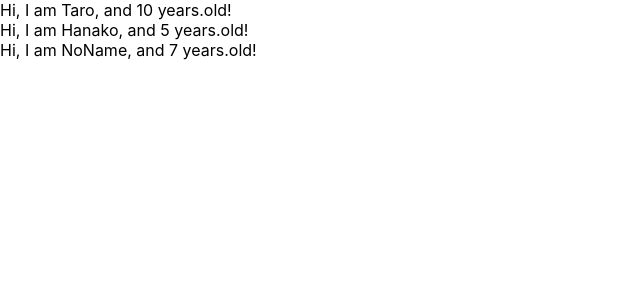
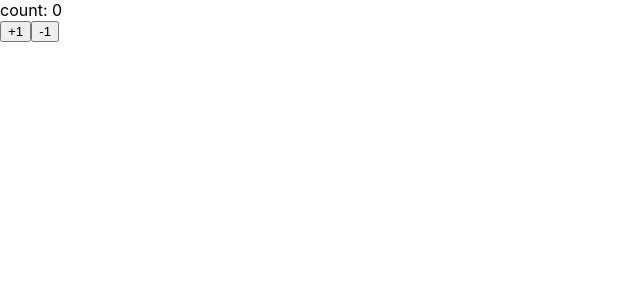
Before and after one commit to rururu16/react-redux-crud-application, a React (Create React App) app: page / in a window 1280 px wide. Shown: the top 300 px of the page, without its empty margins (0-640 px from the left). Built offline with nearby package versions, Linux system fonts and the light colour scheme.

Commit message:
learn state and setState

```diff
--- a/src/App.js
+++ b/src/App.js
@@ -1,30 +1,33 @@
-import React from 'react';
-import PropTypes from 'prop-types';
+import React, { Component } from 'react';
 
-// 関数コンポーネント、ファンクションコンポーネント
-const App = () =>{
-  const profiles = [
-    { name: "Taro", age: 10 },
-    { name: "Hanako", age: 5 },
-    { name: "NoName", age: 7},
-  ]
-  return (
-  <div>
-    {
-      profiles.map((profile, index)=>{
-        return <User name={profile.name} age={profile.age} key={index}/>
-      })
-    }
-  </div>
-  )
+// stateは変更可能：ミュータブル
+
+const App = () =>( <Counter></Counter>)
+
+class Counter extends Component {
+  constructor(props){
+    super(props)
+    this.state = {count: 0}
+  }
+
+  handlePlusButton = () => {
+    // setstateがrenderをコールバック。これで関連するDOMが自動で再描画される
+    this.setState({ count: this.state.count + 1 })
+  }
+
+  handleMinusButton = () => {
+    this.setState({ count: this.state.count - 1 })
+  }
+  render(){
+    return(
+      <React.Fragment>
+        <div>count: { this.state.count } </div>
+        <button onClick={this.handlePlusButton}>+1</button>
+        <button onClick={this.handleMinusButton}>-1</button>
+      </React.Fragment >
+
+    )
+  }
 }
-const User = (props) => {
-  return (
-  <div>Hi, I am {props.name}, and {props.age} years.old!</div>
-  )
-}
-User.propTypes = {
-  name: PropTypes.string,
-  age: PropTypes.number.isRequired
-}
+
 export default App;
```
